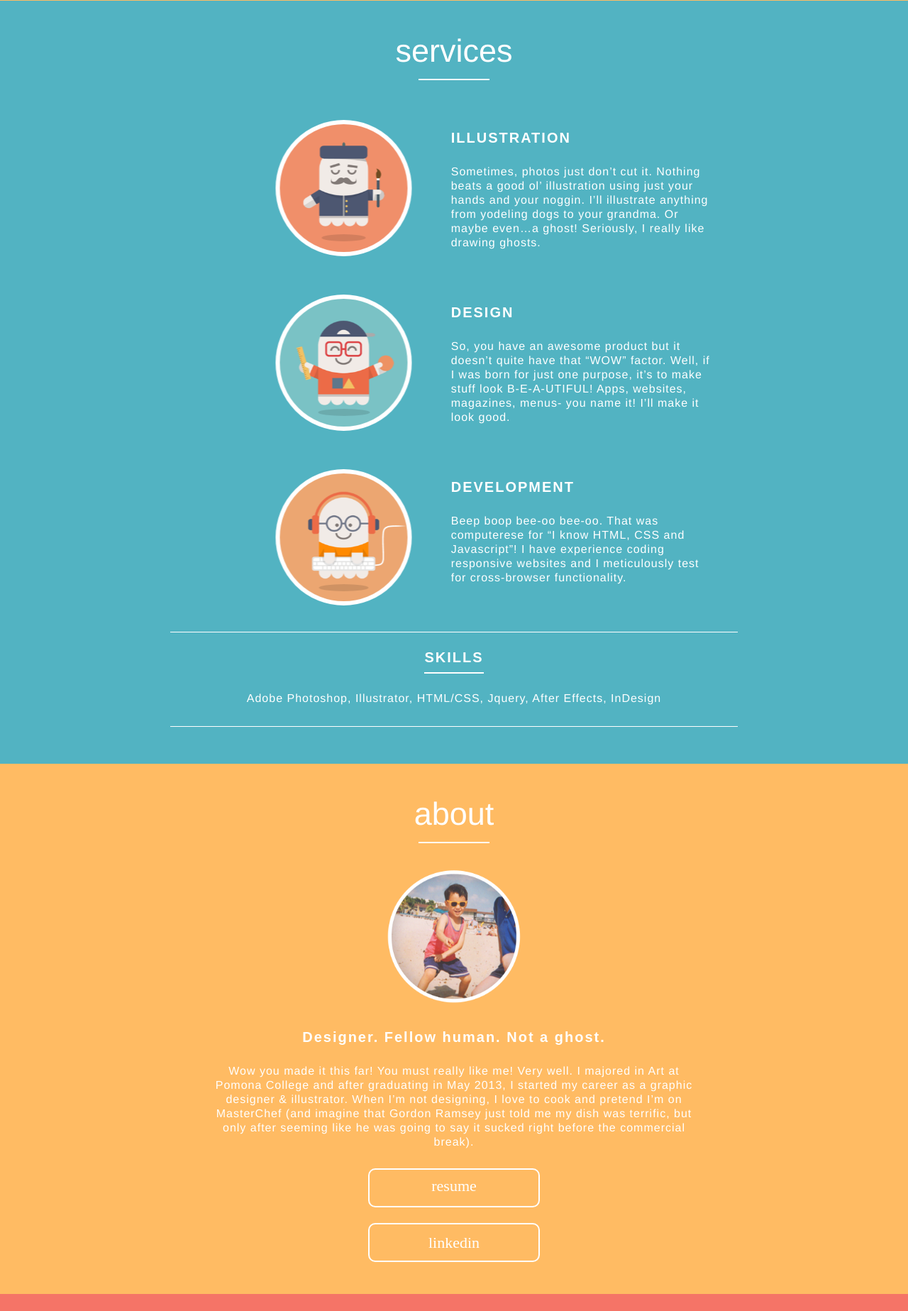
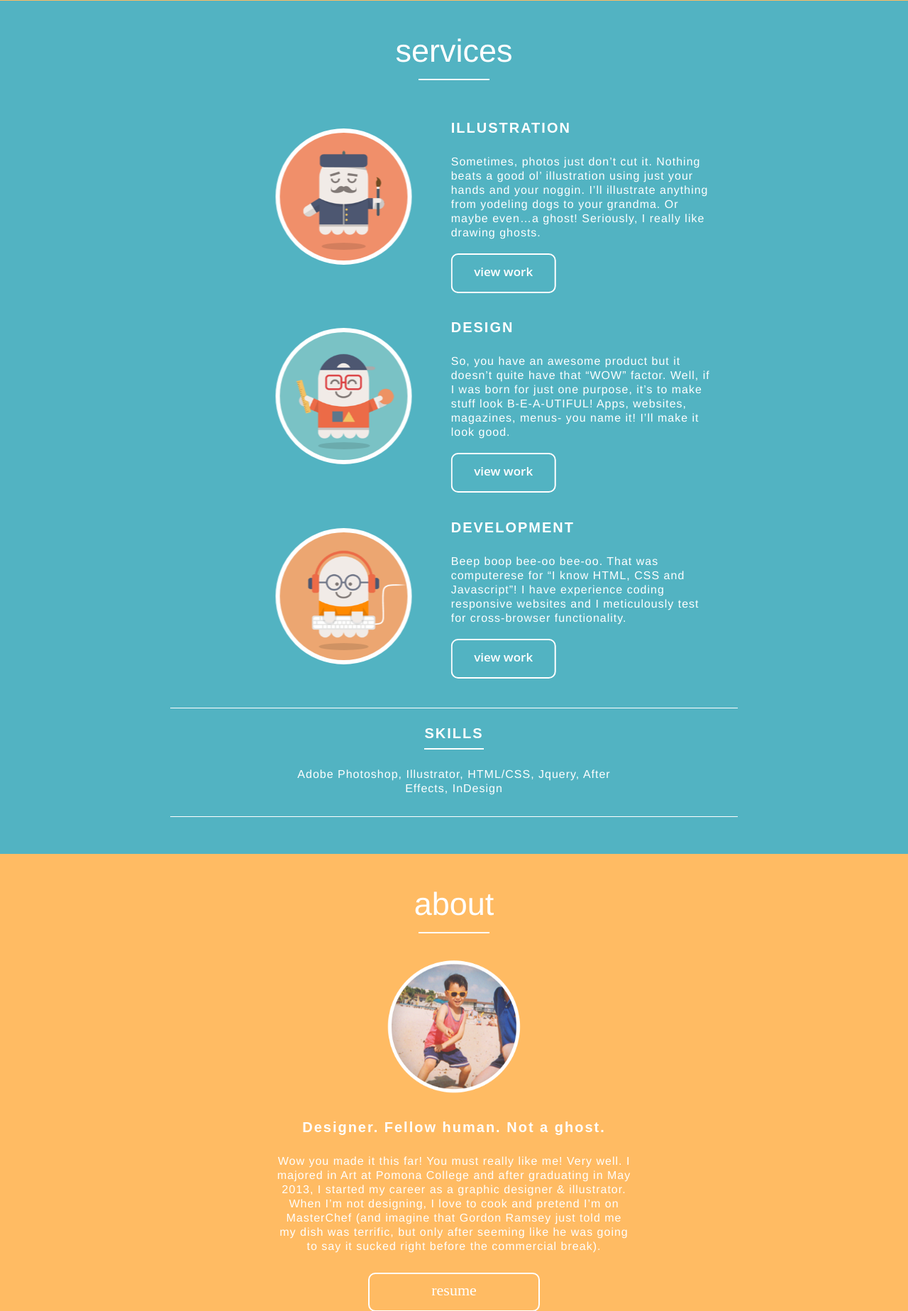
Before and after one commit to adamchung1990/portfolio-site, a PHP site: page / in a window 1280 px wide. Shown: the part 973-2820 px from the top of the page at 71% size. Run offline with PHP 8.4, Linux system fonts and the light colour scheme; some libraries are stand-ins or nearby versions; some web fonts are replaced.

Commit message:
Added portfolio links to home page

```diff
--- a/css/style.css
+++ b/css/style.css
@@ -467,6 +467,17 @@ nav li a {
 
 .description {transition: all 1s;}
 
+#portfolio-link {
+  	font-size: 18px;
+  	font-family: 'open sans';
+  	font-weight: 600;
+  	width:250px;
+  	padding:12px 0 17px;
+  	margin-bottom: 35px;
+}
+
+#portfolio-link:hover {color:rgb(82, 179, 194);}
+
 .section-title {
 	font-size: 20px;
 	letter-spacing: 2px;
@@ -483,7 +494,7 @@ nav li a {
 	letter-spacing: 1px;
 	line-height: 20px;
 	width: 86%;
-	max-width: 700px;
+	max-width: 500px;
 	display: block;
 	margin: 0 auto;
 	padding-bottom: 5px;
@@ -677,17 +688,23 @@ input:focus, textarea:focus {
 	}
 
 
+}
+
+@media only screen and (min-width:700px) {
+
+	.services .icon-circle {margin-top:1.2rem;}
+
 	.info-container {
 		width: 50%;
 		max-width: 428px;
 		margin:0 auto;
-		height: 210px;
+		height: 280px;
 	}
 
 
 	.services .icon-circle {
-		-webkit-transform: translate3d(-81%,20px,0);
-		-moz-transform: translate3d(-81%,20px,0);
+		-webkit-transform: translate3d(-81%,46px,0);
+		-moz-transform: translate3d(-81%,46px,0);
 
 	}
 
@@ -702,11 +719,18 @@ input:focus, textarea:focus {
 		margin:0;
 	}
 
+	#portfolio-link {
+		margin: 14px 0 5px 0;
+  		width: 144px;
+  		font-size: 17px;
+	}
 }
 
 
 
 @media only screen and (min-width: 780px) {
+
+	.info-container {height: 260px;}
 
 	.rollover-nav {display:none;}
 
--- a/index.php
+++ b/index.php
@@ -146,6 +146,7 @@ mtTracking.src=('https:'==document.location.protocol?'https:':'http:')+'//fast.f
         <div class="wow fadein2 description">
 			<p class="section-title">ILLUSTRATION</p>
 			<p class="section-content">Sometimes, photos just don’t cut it. Nothing beats a good ol’ illustration using just your hands and your noggin. I’ll illustrate anything from yodeling dogs to your grandma. Or maybe even…a ghost! Seriously, I really like drawing ghosts. </p>
+			<a href="illustration.html" class="button" id="portfolio-link">view work</a>
 		</div>
 	</div>
 
@@ -157,6 +158,7 @@ mtTracking.src=('https:'==document.location.protocol?'https:':'http:')+'//fast.f
         <div class="wow fadein2 description">
 			<p class="section-title">DESIGN</p>
 			<p class="section-content">So, you have an awesome product but it doesn’t quite have that “WOW” factor. Well, if I was born for just one purpose, it’s to make stuff look B-E-A-UTIFUL!  Apps, websites, magazines, menus- you name it! I’ll make it look good.</p>
+			<a href="design.html" class="button" id="portfolio-link">view work</a>
 		</div>
 	</div>
 
@@ -167,7 +169,8 @@ mtTracking.src=('https:'==document.location.protocol?'https:':'http:')+'//fast.f
         </div>
         <div class="wow fadein2 description">
 			<p class="section-title">DEVELOPMENT</p>
-			<p class="section-content">Beep boop bee-oo bee-oo. That was computerese for “I know HTML, CSS and Javascript”!  I have experience coding responsive websites and I meticulously test for cross-browser functionality.  </p>
+			<p class="section-content">Beep boop bee-oo bee-oo. That was computerese for “I know HTML, CSS and Javascript”!  I have experience coding responsive websites and I meticulously test for cross-browser functionality.</p>
+			<a href="design.html" class="button" id="portfolio-link">view work</a>
 		</div>
 	</div>
 
```
